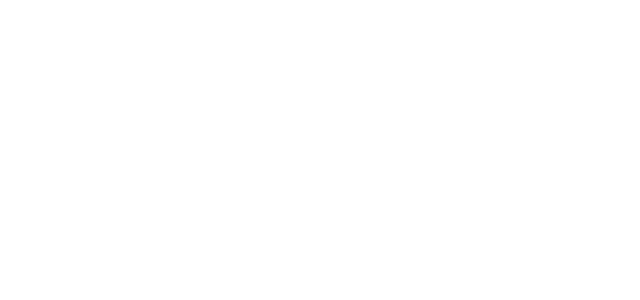
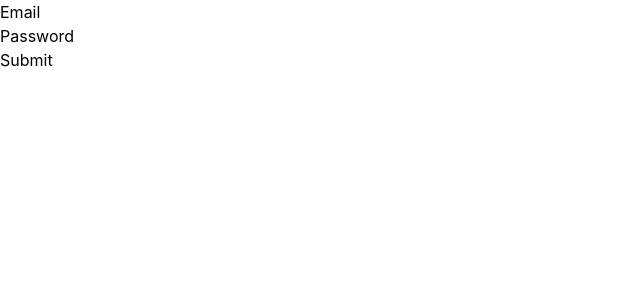
Before and after one commit to Dragnalio/kuma-web, a Nuxt app: page /Login in a window 1280 px wide. Before the commit this address had no page. Shown: the top 300 px of the page, without its empty margins (0-640 px from the left). Built offline with nearby package versions, Linux system fonts and the light colour scheme.

Commit message:
feat: Add nuxt auth

```diff
--- a/nuxt.config.js
+++ b/nuxt.config.js
@@ -34,16 +34,31 @@
   // Modules (https://go.nuxtjs.dev/config-modules)
   modules: [
     // https://go.nuxtjs.dev/axios
-    '@nuxtjs/axios'
+    '@nuxtjs/axios',
+    '@nuxtjs/auth-next'
   ],
 
   // Axios module configuration (https://go.nuxtjs.dev/config-axios)
   axios: {
-    proxy: true
+    proxy: true,
+    prefix: '/api'
   },
 
   proxy: {
-    '/api/': `${process.env.API_URL}`
+    '/api': `${process.env.API_URL}`
+  },
+
+  auth: {
+    // Options
+    strategies: {
+      local: {
+        endpoints: {
+          login: { url: '/login', method: 'post', propertyName: 'access_token' },
+          user: { url: '/user', method: 'get', propertyName: false } // It can be false to directly use API response
+        }
+      }
+    }
+
   },
 
   // Build Configuration (https://go.nuxtjs.dev/config-build)
--- a/package.json
+++ b/package.json
@@ -11,13 +11,14 @@
     "lint": "yarn lint:js"
   },
   "dependencies": {
+    "@nuxtjs/auth-next": "5.0.0-1607335658.590bfae",
     "@nuxtjs/axios": "^5.12.2",
     "core-js": "^3.8.1",
     "nuxt": "^2.14.10"
   },
   "devDependencies": {
+    "@nuxtjs/eslint-config": "^5.0.0",
     "@nuxtjs/eslint-module": "^3.0.1",
-    "@nuxtjs/eslint-config": "^5.0.0",
     "@nuxtjs/tailwindcss": "^3.3.3",
     "babel-eslint": "^10.1.0",
     "eslint": "^7.15.0",
--- /dev/null
+++ b/pages/Login.vue
@@ -0,0 +1,47 @@
+<template>
+  <div>
+    <form @submit.prevent="userLogin">
+      <div>
+        <label>Email</label>
+        <input v-model="login.email" type="email">
+      </div>
+      <div>
+        <label>Password</label>
+        <input v-model="login.password" type="text">
+      </div>
+      <div>
+        <button type="submit">
+          Submit
+        </button>
+      </div>
+    </form>
+  </div>
+</template>
+
+<script>
+export default {
+  name: 'Login',
+  data () {
+    return {
+      login: {
+        email: '',
+        password: ''
+      }
+    }
+  },
+  methods: {
+    async userLogin () {
+      try {
+        const response = await this.$auth.loginWith('local', { data: this.login })
+        console.log(response)
+      } catch (err) {
+        console.log(err)
+      }
+    }
+  }
+}
+</script>
+
+<style scoped>
+
+</style>
```
Also changed, not shown: 1 other file (tests, documents, lock files or other folders).
